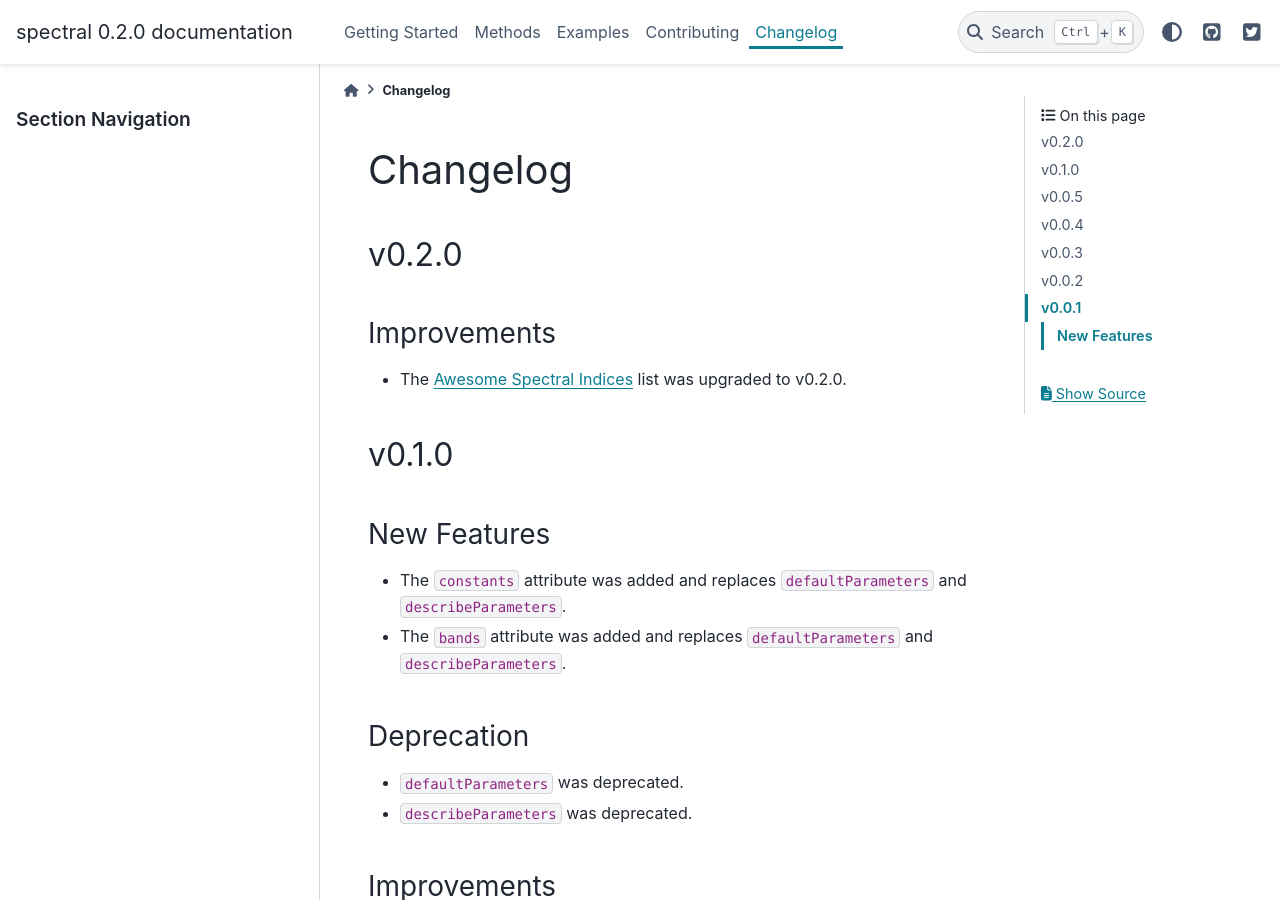
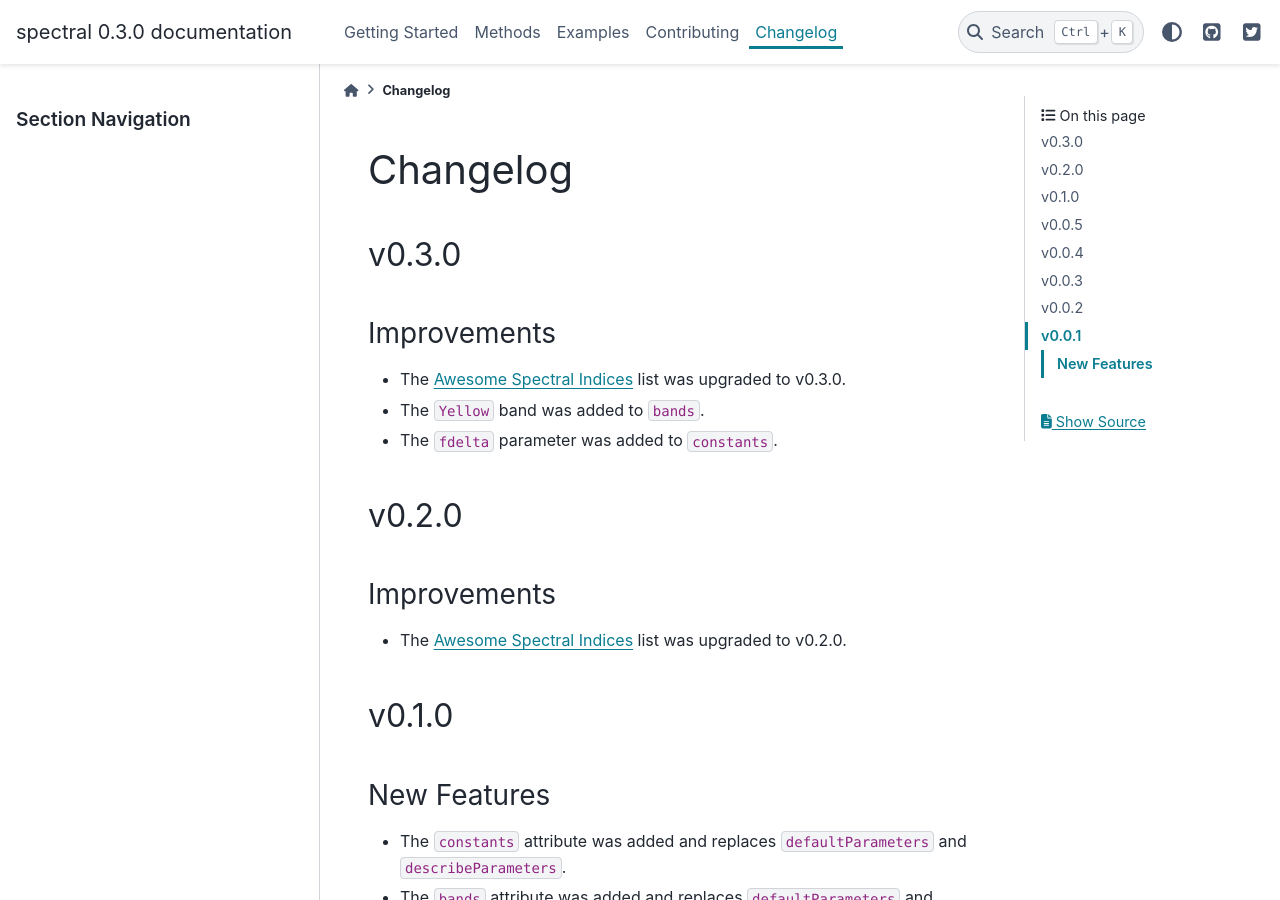
Before and after one commit to awesome-spectral-indices/spectral, a Sphinx documentation site: the page built from docs/changelog.rst, in a window 1280 px wide and 900 px high. Built offline with Sphinx 7.4.7 and the PyData theme 0.15.4, drawn with Linux system fonts in a browser that asks for light colours.

Commit message:
VERSION: 0.3.0

```diff
--- a/docs/changelog.rst
+++ b/docs/changelog.rst
@@ -1,5 +1,15 @@
 Changelog
 ============
+
+v0.3.0
+------
+
+Improvements
+~~~~~~~~~~~~
+
+- The `Awesome Spectral Indices <https://github.com/awesome-spectral-indices/awesome-spectral-indices>`_ list was upgraded to v0.3.0.
+- The :code:`Yellow` band was added to :code:`bands`.
+- The :code:`fdelta` parameter was added to :code:`constants`.
 
 v0.2.0
 ------
--- a/docs/conf.py
+++ b/docs/conf.py
@@ -23,7 +23,7 @@ copyright = '2021, David Montero Loaiza'
 author = 'David Montero Loaiza'
 
 # The full version, including alpha/beta/rc tags
-release = '0.2.0'
+release = '0.3.0'
 
 
 # -- General configuration ---------------------------------------------------
```
Also changed, not shown: 1 other file.
